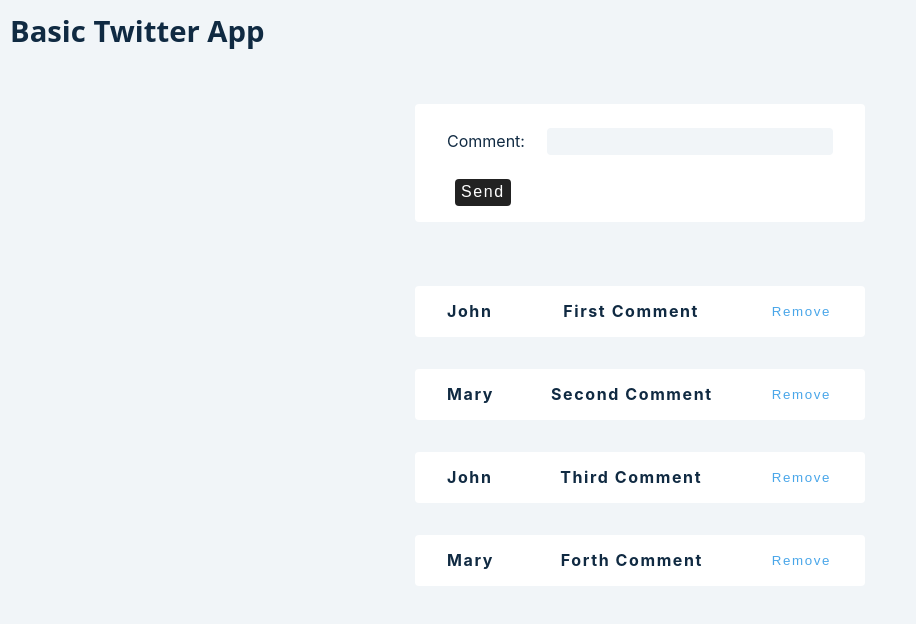
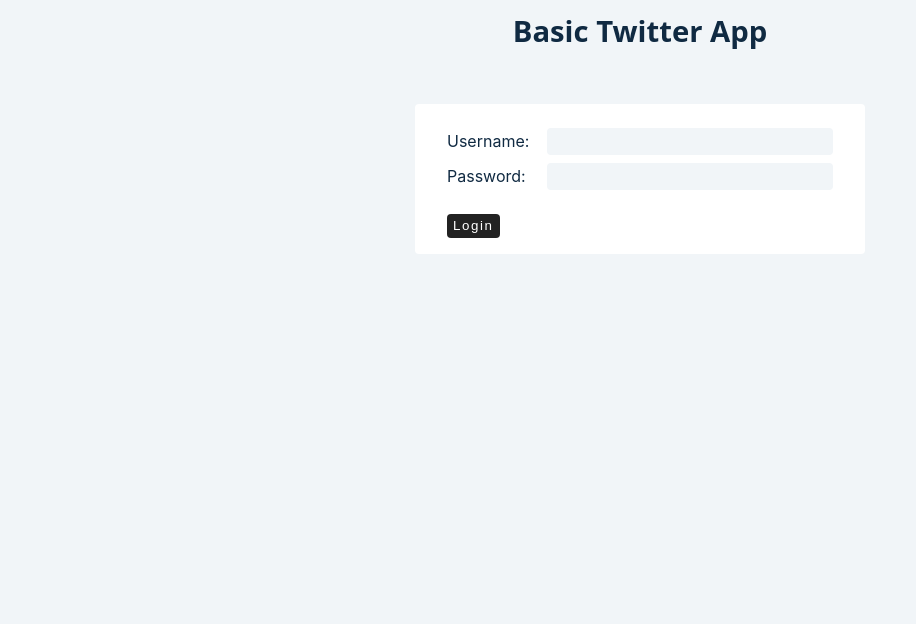
Before and after one commit to laujingxuan/BasicTwitterApp, a React (Create React App) app in the folder basictwitter/: page / in a window 1280 px wide. Shown: the top 624 px of the page, without its empty margins (0-916 px from the left). Built offline with nearby package versions, Linux system fonts and the light colour scheme.

Commit message:
Login page layout done

```diff
--- a/basictwitter/src/App.js
+++ b/basictwitter/src/App.js
@@ -1,7 +1,6 @@
 import logo from './logo.svg';
-import './App.css';
 import {useState} from 'react';
-import {data} from './data';
+import {data} from './data/data';
 
 function App() {
 
--- /dev/null
+++ b/basictwitter/src/data/userData.js
@@ -0,0 +1,4 @@
+export const data = [
+    { id: 1, user:'John', password: 'John' },
+    { id: 2, user:'Mary', password: 'Mary' }
+];
--- a/basictwitter/src/index.css
+++ b/basictwitter/src/index.css
@@ -4,6 +4,12 @@
   font-family: "Open Sans", Helvetica, Arial, sans-serif;
   padding: 10px;
   padding-bottom: 50px;
+}
+
+.center {
+  display: flex;
+  justify-content: center;
+  align-items: center;
 }
 
 /*
--- a/basictwitter/src/index.js
+++ b/basictwitter/src/index.js
@@ -2,11 +2,12 @@
 import ReactDOM from 'react-dom';
 import './index.css';
 import App from './App';
+import Login from './login'
 import reportWebVitals from './reportWebVitals';
 
 ReactDOM.render(
   <React.StrictMode>
-    <App />
+    <Login />
   </React.StrictMode>,
   document.getElementById('root')
 );
--- /dev/null
+++ b/basictwitter/src/login.js
@@ -0,0 +1,29 @@
+import React, {useState} from 'react';
+
+const Login = () => {
+
+    const [username, setUsername] = useState("");
+    const [password, setPassword] = useState("");
+
+    const handleSubmit = (e) =>{
+        e.preventDefault();
+    }
+
+    return (
+    <>
+        <div className="title center text-center"><h3 className="text-center">Basic Twitter App</h3></div>
+        <form className = 'form' onSubmit={handleSubmit}>
+            <div className='form-control'>
+                <label htmlFor="username">Username: </label>
+                <input type="text" id="username" name="username" value={username} onChange={(e) => setUsername(e.target.value)}/>
+            </div>
+            <div className='form-control'>
+                <label htmlFor="password">Password: </label>
+                <input type="password" id="password" name="password" value={password} onChange={(e) => setPassword(e.target.value)}/>
+            </div>
+            <button type='submit'>Login</button>
+        </form>
+    </>);
+};
+
+export default Login;
```
Also changed, not shown: basictwitter/TODO.txt (added), basictwitter/src/data/data.js (renamed from basictwitter/src/data.js), 1 other file (tests, documents, lock files or other folders).
